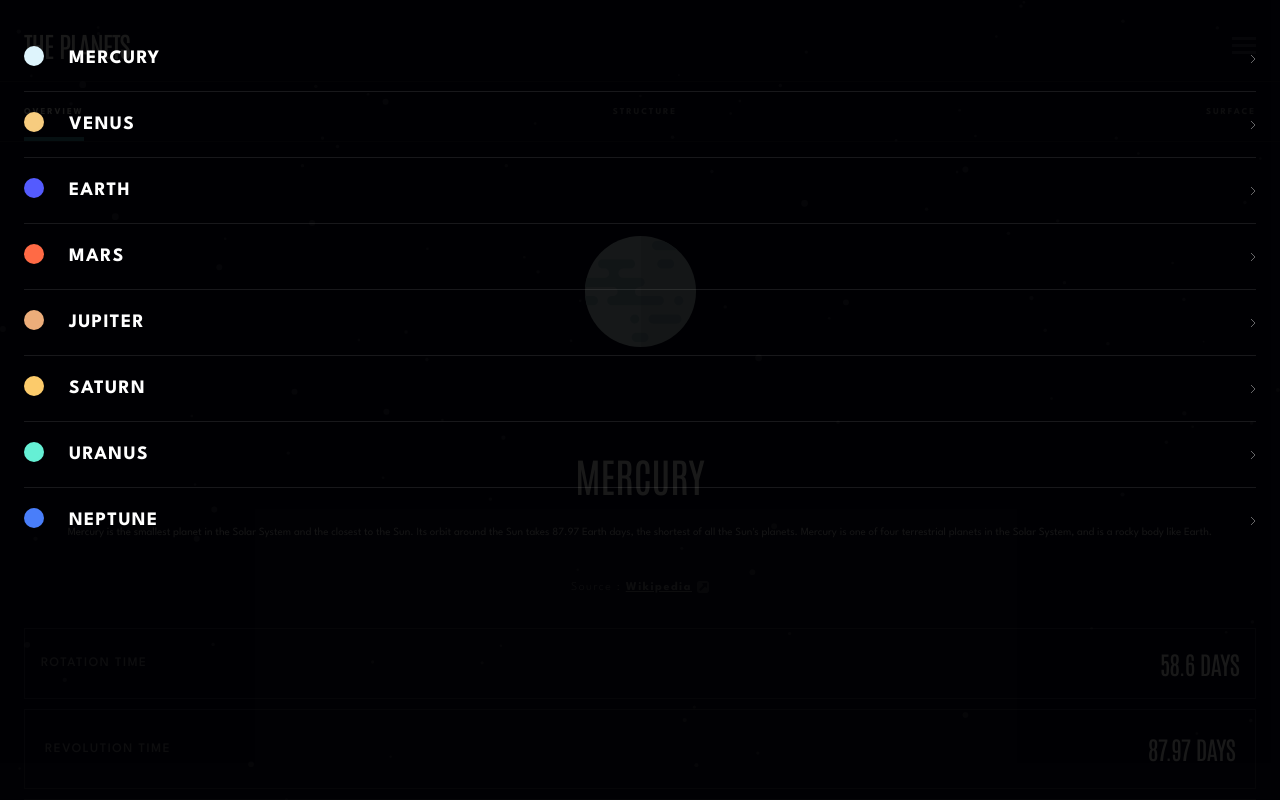
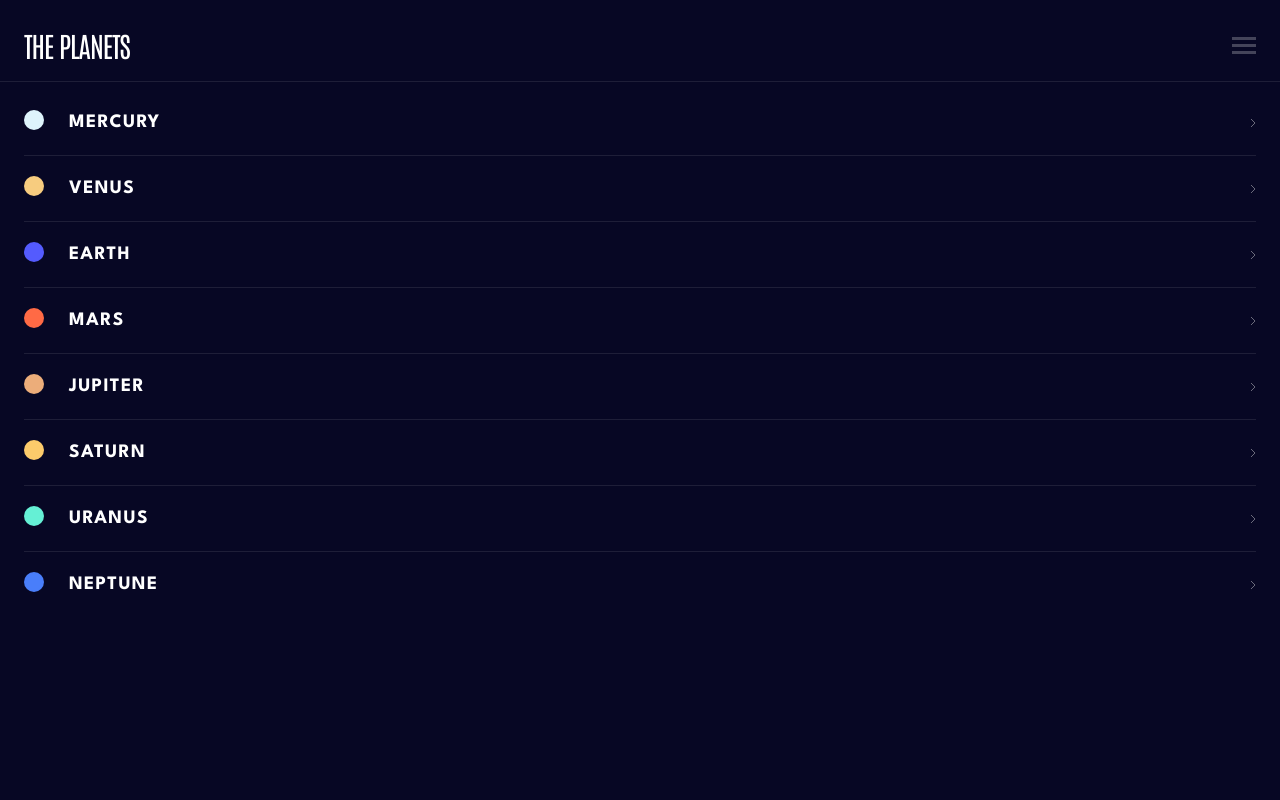
Before and after one commit to BYCODDE/Planets-Fact-Site-TS-TW, a React (Vite) app: page /planet/mercury/overview in a window 1280 px wide. Both pictures are taken after a click on the picture 1244 px from the left and 45 px from the top of the page. Shown: the top 800 px of the page. Built offline with nearby package versions, Linux system fonts and the light colour scheme; what tailwindcss-filters would draw is missing.

Commit message:
menu logic added and stuff fixed!

```diff
--- a/src/components/Header.tsx
+++ b/src/components/Header.tsx
@@ -4,7 +4,7 @@ import { BurgerProps } from "./Menu";
 const Header: React.FC<BurgerProps> = ({ Burger, setBurger, burger_svg }) => {
   return (
     <>
-      <header className="flex justify-between items-center relative">
+      <header className="flex justify-between items-center  ">
         <h1 className="font-normal text-[28px] tracking-[-1.05px] leading-normal">
           the planets
         </h1>
--- a/src/components/Menu.tsx
+++ b/src/components/Menu.tsx
@@ -1,4 +1,5 @@
 import { Link } from "react-router-dom";
+import Header from "./Header";
 
 
 export type BurgerProps = {
@@ -8,17 +9,16 @@ export type BurgerProps = {
   burger_svg: string;
 };
 
-const Menu: React.FC<BurgerProps> = ({ Burger, setBurger }) => {
-
-console.log(Burger);
-
+const Menu: React.FC<BurgerProps> = ({ Burger, setBurger, burger_svg }) => {
+  console.log(Burger);
 
   return (
     <div
-      className={`fixed inset-0 z-50 bg-black bg-opacity-90 flex justify-center items-center p-[24px] ${
+      className={`fixed inset-0 z-50 bg-[#070724] flex justify-center  p-[24px] flex-col ${
         Burger ? "block" : "hidden"
       }`}
     >
+      <Header Burger={Burger} setBurger={setBurger} burger_svg={burger_svg} />
       <nav
         className={` font-spartan font-bold leading-[25px] tracking-[1.364px] mt-[44px] text-[19px] w-full h-full`}
       >
```
